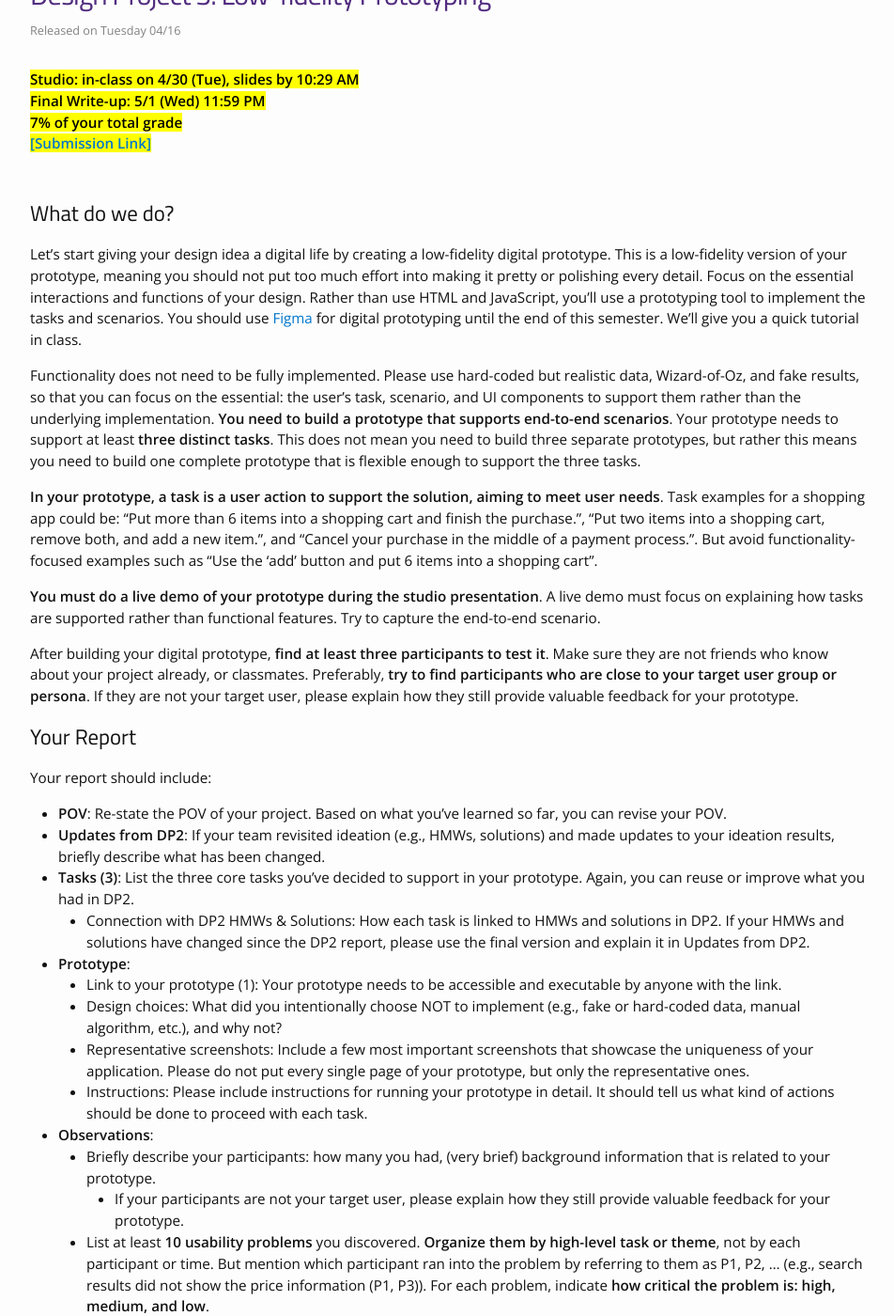
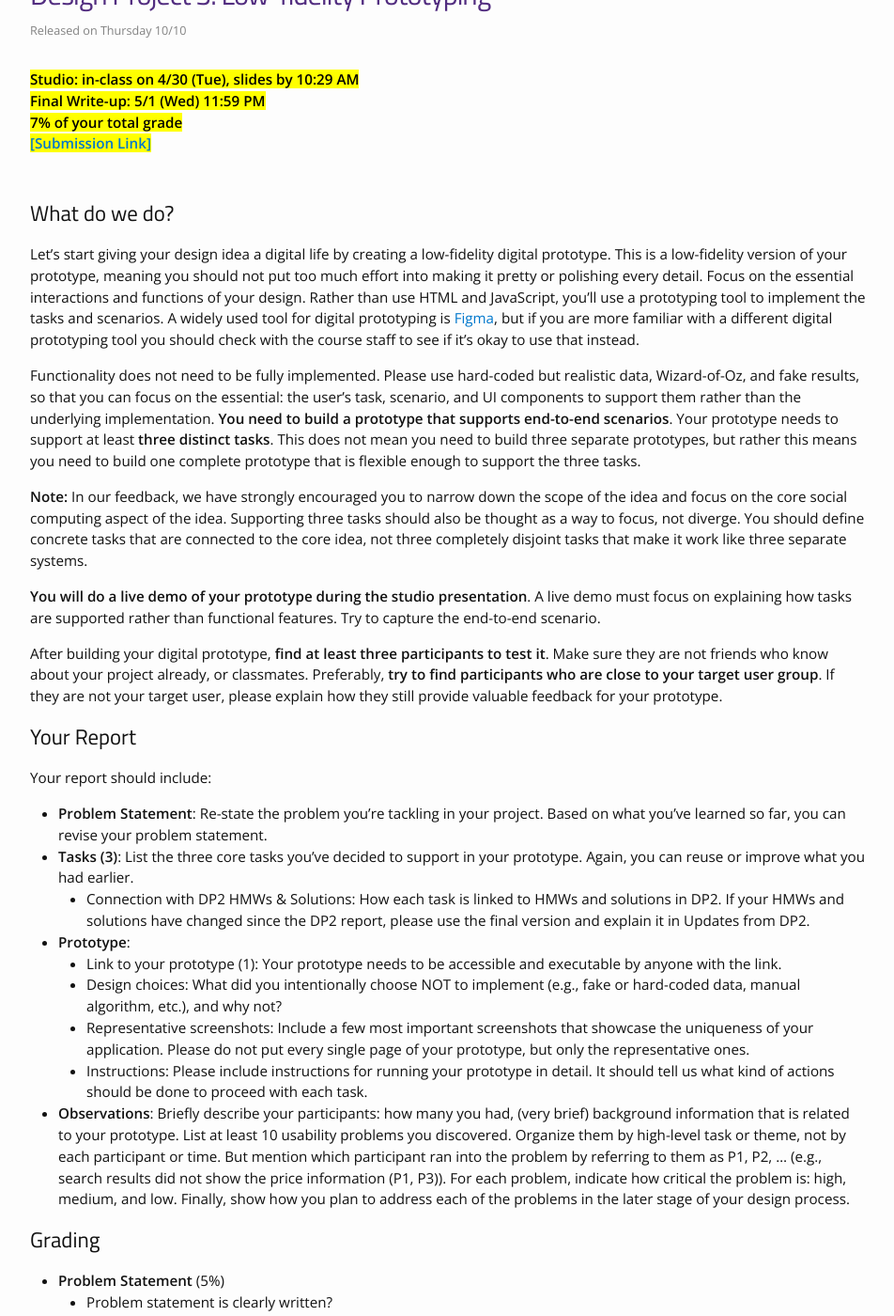
Before and after one commit to cstl-kaist/cs473-2025-fall, a Jekyll site: the page built from _projects/05_DPM3.md, in a window 1280 px wide and 1400 px high, scrolled down 197 px. Shown: the whole window at 94% size, without its empty margins (163-1115 px from the left). Built offline with Jekyll 4.4.1, drawn with Linux system fonts in a browser that asks for light colours; nearby versions of some CDN libraries; some of the changed text lies outside the part shown.

Commit message:
Uploaded DPM3

```diff
--- a/_projects/05_DPM3.md
+++ b/_projects/05_DPM3.md
@@ -1,6 +1,6 @@
 ---
 type: project
-date: 2024-04-16T9:00:00+9:00
+date: 2024-10-10T9:00:00+9:00
 title: 'Design Project 3: Low-fidelity Prototyping'
 pdf:
 attachment:
@@ -13,47 +13,44 @@ hide_from_announcements: true
 ---
 
 ## What do we do?
-Let’s start giving your design idea a digital life by creating a low-fidelity digital prototype. This is a low-fidelity version of your prototype, meaning you should not put too much effort into making it pretty or polishing every detail. Focus on the essential interactions and functions of your design. Rather than use HTML and JavaScript, you’ll use a prototyping tool to implement the tasks and scenarios.  You should use [Figma](https://www.figma.com/login) for digital prototyping until the end of this semester. We’ll give you a quick tutorial in class.
+Let’s start giving your design idea a digital life by creating a low-fidelity digital prototype. This is a low-fidelity version of your prototype, meaning you should not put too much effort into making it pretty or polishing every detail. Focus on the essential interactions and functions of your design. Rather than use HTML and JavaScript, you’ll use a prototyping tool to implement the tasks and scenarios. A widely used tool for digital prototyping is [Figma](https://www.figma.com/login), but if you are more familiar with a different digital prototyping tool you should check with the course staff to see if it's okay to use that instead.
 
 Functionality does not need to be fully implemented. Please use hard-coded but realistic data, Wizard-of-Oz, and fake results, so that you can focus on the essential: the user’s task, scenario, and UI components to support them rather than the underlying implementation. **You need to build a prototype that supports end-to-end scenarios**. Your prototype needs to support at least **three distinct tasks**. This does not mean you need to build three separate prototypes, but rather this means you need to build one complete prototype that is flexible enough to support the three tasks.
 
-**In your prototype, a task is a user action to support the solution, aiming to meet user needs**. Task examples for a shopping app could be: “Put more than 6 items into a shopping cart and finish the purchase.”, “Put two items into a shopping cart, remove both, and add a new item.”, and “Cancel your purchase in the middle of a payment process.”. But avoid functionality-focused examples such as “Use the ‘add’ button and put 6 items into a shopping cart”.
+**Note:** In our feedback, we have strongly encouraged you to narrow down the scope of the idea and focus on the core social computing aspect of the idea. Supporting three tasks should also be thought as a way to focus, not diverge. You should define concrete tasks that are connected to the core idea, not three completely disjoint tasks that make it work like three separate systems.
 
-**You must do a live demo of your prototype during the studio presentation**. A live demo must focus on explaining how tasks are supported rather than functional features. Try to capture the end-to-end scenario.
+**You will do a live demo of your prototype during the studio presentation**. A live demo must focus on explaining how tasks are supported rather than functional features. Try to capture the end-to-end scenario.
 
-After building your digital prototype, **find at least three participants to test it**. Make sure they are not friends who know about your project already, or classmates. Preferably, **try to find participants who are close to your target user group or persona**. If they are not your target user, please explain how they still provide valuable feedback for your prototype.
+After building your digital prototype, **find at least three participants to test it**. Make sure they are not friends who know about your project already, or classmates. Preferably, **try to find participants who are close to your target user group**. If they are not your target user, please explain how they still provide valuable feedback for your prototype.
 
 
 ## Your Report
 Your report should include:
 
-* **POV**: Re-state the POV of your project. Based on what you've learned so far, you can revise your POV.
-* **Updates from DP2**:  If your team revisited ideation (e.g., HMWs, solutions) and made updates to your ideation results, briefly describe what has been changed.
-* **Tasks (3)**: List the three core tasks you've decided to support in your prototype. Again, you can reuse or improve what you had in DP2.
+* **Problem Statement**: Re-state the problem you're tackling in your project. Based on what you've learned so far, you can revise your problem statement.
+* **Tasks (3)**: List the three core tasks you've decided to support in your prototype. Again, you can reuse or improve what you had earlier.
   * Connection with DP2 HMWs & Solutions: How each task is linked to HMWs and solutions in DP2. If your HMWs and solutions have changed since the DP2 report, please use the final version and explain it in Updates from DP2.
 * **Prototype**:
   * Link to your prototype (1): Your prototype needs to be accessible and executable by anyone with the link.
   * Design choices: What did you intentionally choose NOT to implement (e.g., fake or hard-coded data, manual algorithm, etc.), and why not?
   * Representative screenshots: Include a few most important screenshots that showcase the uniqueness of your application. Please do not put every single page of your prototype, but only the representative ones.
   * Instructions: Please include instructions for running your prototype in detail. It should tell us what kind of actions should be done to proceed with each task.
-* **Observations**:
-  * Briefly describe your participants: how many you had, (very brief) background information that is related to your prototype.
-    * If your participants are not your target user, please explain how they still provide valuable feedback for your prototype.
-  * List at least **10 usability problems** you discovered. **Organize them by high-level task or theme**, not by each participant or time. But mention which participant ran into the problem by referring to them as P1, P2, ... (e.g., search results did not show the price information (P1, P3)). For each problem, indicate **how critical the problem is: high, medium, and low**.
-  * Finally, show how you plan to address each of the problems in the later stage of your design process.
-  * Note that observations should not be about the implementation limitations of your prototype. Avoid reporting issues about features that are not programmed to work.
+* **Observations**: Briefly describe your participants: how many you had, (very brief) background information that is related to your prototype. List at least 10 usability problems you discovered. Organize them by high-level task or theme, not by each participant or time. But mention which participant ran into the problem by referring to them as P1, P2, ... (e.g., search results did not show the price information (P1, P3)). For each problem, indicate how critical the problem is: high, medium, and low. Finally, show how you plan to address each of the problems in the later stage of your design process.
 
 
 ## Grading
-* **POV & Tasks** (15%)
-  * POV is clearly written?
-  * Tasks align with the POV?
+* **Problem Statement** (5%)
+  * Problem statement is clearly written?
+  * Lists a problem not a solution?
+* **Tasks** (15%)
+  * Good usability? (e.g., learnable? efficient? safe?)
+  * Tasks align with the problem statement?
   * Three or more tasks?
   * Are the tasks distinct from each other?
   * Are the tasks described concretely and clearly?
   * User-level description not functionality description?
 * **Prototype** (40%)
-  * Good usability? (e.g., learnable? efficient? safe?)
+  * Tool description and justfication are clear?
   * Design choices are justified?
   * Design choices mention what's not selected by the team?
   * Screenshots are added?
@@ -62,16 +59,13 @@ Your report should include:
   * The prototype is complete in that it supports an end-to-end scenario?
   * The prototype is accessible and executable?
   * Instructions for running the prototype are clear?
-* **Observations** (25%)
+* **Observations** (30%)
   * Participant information provided with clarity?
-  * 10+ submitted?
+  * 10+ usability issues submitted?
   * Are the usability issues described concretely and clearly?
   * Organized by high-level task or theme?
   * Level of criticality included?
   * Is the plan for improvements reasonable and sound?
-* **Studio Reflections** (10%)
-  * Is all of the feedback received during the studio accurately captured in the summary?
-  * Is the summary of feedback well structured (e.g., according to high-level themes and/or criticality)?
 * **Studio Presentation** (10%)
   * Preparation and organization?
   * Articulation and clear delivery?
@@ -81,4 +75,4 @@ Your report should include:
 ## Deliverables
 **Studio Presentation**: In studio, your team will present your main findings for 7 minutes, with 5 minutes for Q&A and feedback. You need to prepare a Google Slides presentation, by editing the template slides in your team folder. The slides should be ready by **10:29am on Tuesday before the studio begins**. **Every team member** needs to participate in the presentation. Write down the questions and feedback you receive during your presentation, and reflect on them in your report.
 
-**Team Report**: One report per team. Your report should be submitted as a zip file. The main report should be written in [Markdown](https://daringfireball.net/projects/markdown/) (please use the *.md* extension). Name the file with your team name, and submit it by the [submission link](https://www.dropbox.com/request/7iw4BMXRwPfaQNtWWqER) provided. You can submit multiple times until the deadline, and we'll use the most recent version for grading.
+**Team Report**: One report per team. Your report should be submitted as a zip file. The main report should be written in [Markdown](https://daringfireball.net/projects/markdown/) (please use the *.md* extension). Any images accompanying your report should be scanned in png or jpg, and need to be in a directory called *images*. We're going to publish your reports on the course website. Submit using KLMS.
```
